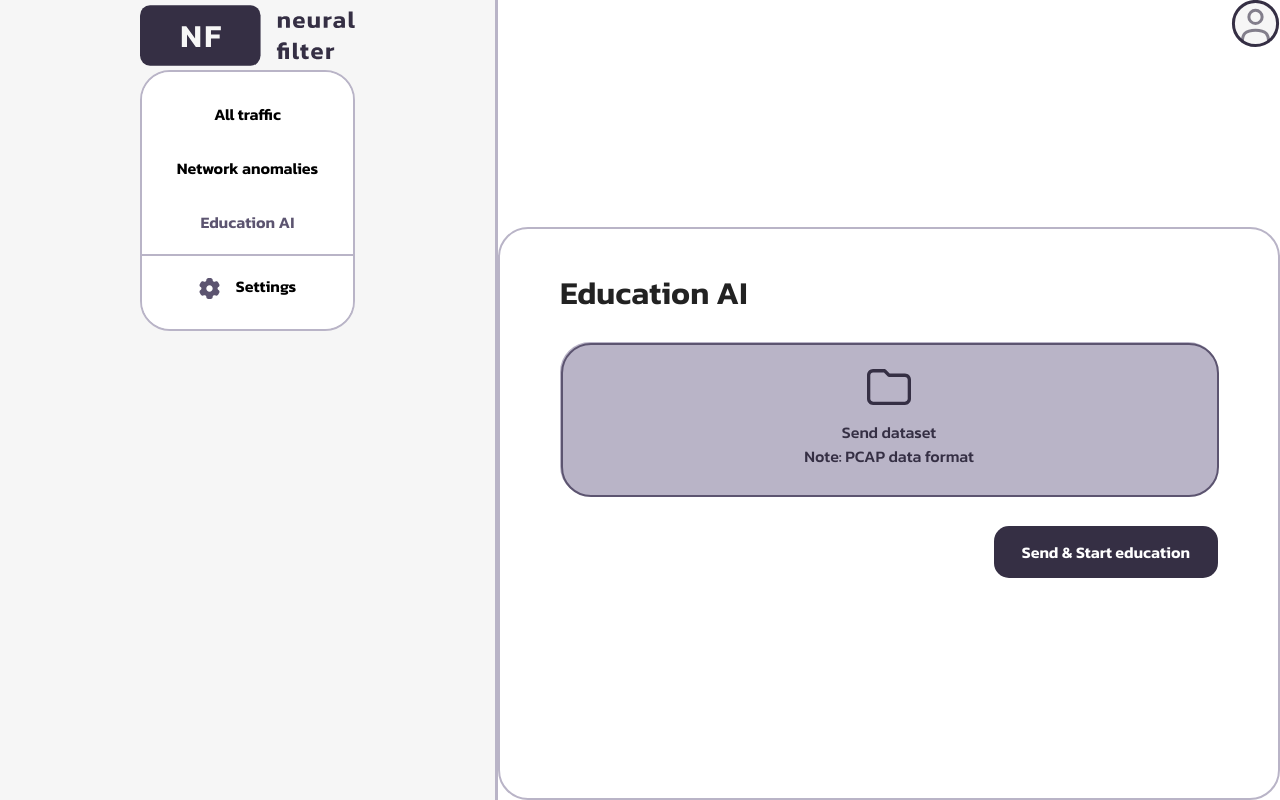
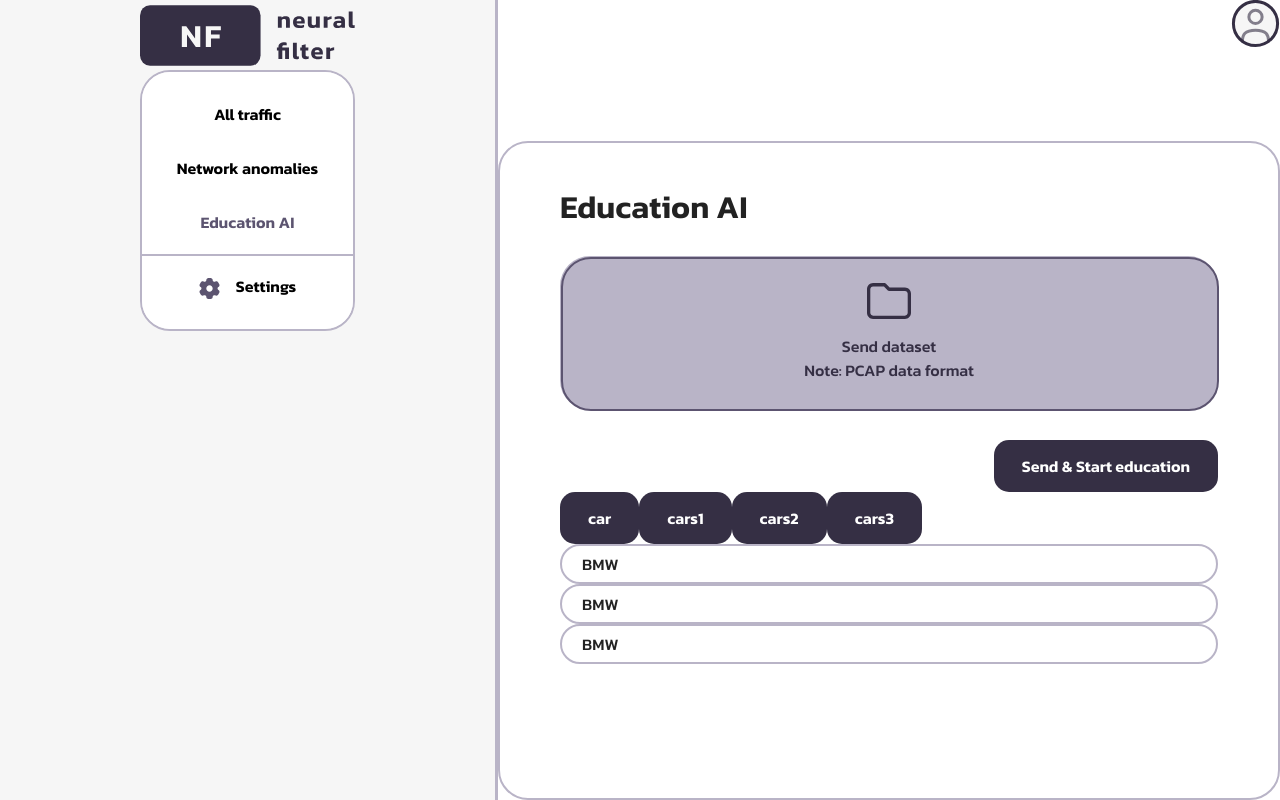
Before and after one commit to timofeiKurkin/neural-filter, a Next.js app: page /education-ai in a window 1280 px wide. Built offline with nearby package versions, Linux system fonts and the light colour scheme.

Commit message:
feat: added request to login

```diff
--- a/app/(auxiliary)/components/Sections/EducationAI/EducationAI.tsx
+++ b/app/(auxiliary)/components/Sections/EducationAI/EducationAI.tsx
@@ -2,6 +2,8 @@ import React from 'react';
 import styles from "./EducationAI.module.scss";
 import MainTitle from "@/app/(auxiliary)/components/UI/TextTemplates/MainTitle";
 import DragDrop from "@/app/(auxiliary)/components/Sections/EducationAI/DragDrop/DragDrop";
+import AnimationTest from "@/app/(auxiliary)/components/UI/AnimationTest/AnimationTest";
+import Filter from "@/app/(auxiliary)/components/UI/AnimationTest/Filter";
 
 const EducationAi = () => {
     return (
@@ -18,6 +20,7 @@ const EducationAi = () => {
                 </div>
 
                 <div>
+                    <Filter/>
                 </div>
             </div>
         </div>
--- a/app/(auxiliary)/components/Sections/LoginSection/LoginSection.tsx
+++ b/app/(auxiliary)/components/Sections/LoginSection/LoginSection.tsx
@@ -14,6 +14,7 @@ const LoginSection: FC = () => {
                            alt={"neural filter logo"}
                            fill
                            quality={100}
+                           priority={true}
                            sizes="(max-width: 768px) 100vw, (max-width: 1200px) 50vw, (max-width: 1920px) 33vw"
                     />
                 </div>
--- /dev/null
+++ b/app/(auxiliary)/components/UI/AnimationTest/AnimationTest.tsx
@@ -0,0 +1,63 @@
+"use client"
+
+import React, {FC, useState} from 'react';
+import {motion, AnimatePresence, Variants} from "framer-motion"
+import RegularText from "@/app/(auxiliary)/components/UI/TextTemplates/RegularText";
+import MainShadow from "@/app/(auxiliary)/components/UI/Borders/MainShadow/MainShadow";
+
+const AnimationTest: FC<{ title: string, children: React.ReactNode }> = ({title = 'click me', children}) => {
+
+    const [isVisible, setVisible] = useState(false)
+
+    const visibilityHandler = () => {
+        setVisible((prevState) => (!prevState))
+    }
+
+    const variants: Variants = {
+        'initial': {
+            height: 0,
+            opacity: 0
+        },
+        'animate': {
+            height: 'auto',
+            opacity: 1
+        },
+        'exit': {
+            height: 0,
+            opacity: 0
+        }
+    }
+
+    return (
+        <div>
+            <div onClick={visibilityHandler}
+                 style={{marginBottom: 10}}>
+                <RegularText>
+                    {title}
+                </RegularText>
+            </div>
+
+            <AnimatePresence initial={false}>
+                {
+                    isVisible && (
+                        <motion.div
+                            variants={variants}
+                            initial={'initial'}
+                            animate={'animate'}
+                            exit={'exit'}
+                            style={{overflow: "hidden"}}
+                        >
+                            <MainShadow>
+                                <div style={{padding: "10px 20px"}}>
+                                    {children}
+                                </div>
+                            </MainShadow>
+                        </motion.div>
+                    )
+                }
+            </AnimatePresence>
+        </div>
+    );
+};
+
+export default AnimationTest;
--- /dev/null
+++ b/app/(auxiliary)/components/UI/AnimationTest/Filter.tsx
@@ -0,0 +1,121 @@
+"use client"
+
+import React, {useState} from 'react';
+import {motion, AnimatePresence, Variants} from "framer-motion";
+import Button from "@/app/(auxiliary)/components/UI/Button/Button";
+import {color_1, color_white} from "@/styles/color";
+import MainShadow from "@/app/(auxiliary)/components/UI/Borders/MainShadow/MainShadow";
+
+const Filter = () => {
+    const data: { category: string, title: string }[] = [
+        {
+            category: "car",
+            title: "BMW"
+        },
+        {
+            category: "car",
+            title: "BMW"
+        }, {
+            category: "car",
+            title: "BMW"
+        },
+        {
+            category: "cars1",
+            title: "BMW1"
+        },
+        {
+            category: "cars1",
+            title: "BMW1"
+        },
+        {
+            category: "cars1",
+            title: "BMW1"
+        },
+        {
+            category: "cars2",
+            title: "BMW2"
+        },
+        {
+            category: "cars2",
+            title: "BMW2"
+        },
+        {
+            category: "cars2",
+            title: "BMW2"
+        },
+        {
+            category: "cars3",
+            title: "BMW3"
+        },
+        {
+            category: "cars3",
+            title: "BMW3"
+        },
+        {
+            category: "cars3",
+            title: "BMW3"
+        }
+    ]
+
+    const [selectedCategory, setSelectedCategory] = useState(data.filter(item => item.category === 'car'))
+
+    const buttons = data.reduce((acc: string[], item) => {
+        if (acc.includes(item.category)) return acc;
+        return [...acc, item.category];
+    }, []);
+
+    const categoryHandler = (category: string) => {
+        console.log(category)
+        setSelectedCategory(data.filter(item => item.category === category))
+    }
+
+    const variants: Variants = {
+        'initial': {
+            height: 0,
+            opacity: 0
+        },
+        'animate': {
+            height: 'auto',
+            opacity: 1
+        },
+        'exit': {
+            height: 0,
+            opacity: 0
+        }
+    }
+
+    return (
+        <div>
+            <motion.div
+                style={{display: "flex"}}
+            >
+                {
+                    buttons.map(btn => (
+                        <Button style={{backgroundColor: color_1, textColor: color_white}}
+                                onClick={() => categoryHandler(btn)} key={`key=${btn}`}>{btn}</Button>
+                    ))
+                }
+            </motion.div>
+
+            <AnimatePresence initial={false}>
+                {selectedCategory.map((item, index) => (
+                    <div key={`key=${item.category}${index}`}>
+                        <motion.div
+                            variants={variants}
+                            initial={"initial"}
+                            animate={"animate"}
+                            exit={"exit"}
+                            style={{overflow: "hidden"}}
+                        >
+                            <MainShadow>
+                                <div style={{padding: "10px 20px"}}>{item.title}</div>
+                            </MainShadow>
+                        </motion.div>
+                    </div>
+                ))}
+            </AnimatePresence>
+        </div>
+    );
+};
+
+export default Filter;
--- a/app/(auxiliary)/components/UI/Button/Button.module.scss
+++ b/app/(auxiliary)/components/UI/Button/Button.module.scss
@@ -6,9 +6,6 @@
     align-items: center;
 
     font-family: inherit;
-    user-select: none;
-    opacity: 1;
-    transition: opacity .6s ease, background-color .5s ease;
     border-radius: 15px;
 
     @media ($phone375_639) {
@@ -35,48 +32,4 @@
         padding: 16px 41px;
         border-radius: 15px;
     }
-
-    .buttonText {
-        @media ($phone375_639) {
-            //height: 24px;
-            //padding-right: 10px;
-        }
-
-        @media ($pad640_991) {
-            //height: 22px;
-            //padding-right: 12px;
-        }
-
-        @media ($pad992_1279) {
-            //height: 23px;
-            //padding-right: 15px;
-        }
-
-        @media ($desktop1280_1439) {
-            //height: 23px;
-            //padding-right: 15px;
-        }
-
-        @media ($desktop1440_1919) {
-            //height: 24px;
-            //margin-right: 15px;
-        }
-
-        @media ($desktop1920) {
-            //height: 25px;
-            //padding-right: 12px;
-        }
-    }
 }
-
-.buttonHover {
-    transition: opacity .6s;
-
-    &:hover {
-        opacity: .9;
-    }
-
-    &:active {
-        opacity: 1;
-    }
-}
--- a/app/(auxiliary)/components/UI/Button/Button.tsx
+++ b/app/(auxiliary)/components/UI/Button/Button.tsx
@@ -1,4 +1,6 @@
 import React, {FC, useRef, useState} from "react";
+
+import {motion, Variants} from "framer-motion";
 
 import ButtonText from "@/app/(auxiliary)/components/UI/TextTemplates/ButtonText";
 
@@ -6,7 +8,7 @@ import styles from "./Button.module.scss"
 
 interface buttonType {
     emoji?: string;
-    disabled?:boolean;
+    disabled?: boolean;
     style: {
         backgroundColor: string;
         textColor: string;
@@ -18,12 +20,20 @@ interface buttonType {
 
 const Button: FC<buttonType> = ({style, emoji, disabled, children, tabIndex, onClick}) => {
     const button = useRef(null)
-    const [hover, setHover] = useState<boolean>(false)
+
+    const variants: Variants = {
+        "initial": {
+            opacity: 1,
+            userSelect: "none"
+        },
+        "hover": {
+            opacity: .8
+        }
+    }
 
     return (
-        <button type={"button"} className={`${styles.button} ${hover && styles.buttonHover}`}
-                onMouseEnter={() => setHover(true)}
-                onMouseLeave={() => setHover(false)}
+        <motion.button type={"button"}
+                       className={`${styles.button}`}
                        ref={button}
                        tabIndex={tabIndex}
                        disabled={disabled}
@@ -32,11 +42,15 @@ const Button: FC<buttonType> = ({style, emoji, disabled, children, tabIndex, onC
                            backgroundColor: style.backgroundColor,
                            color: style.textColor
                        }}
+
+                       variants={variants}
+                       initial={'initial'}
+                       whileHover={'hover'}
         >
             <span className={styles.buttonText}>
                 <ButtonText>{children}</ButtonText>
             </span>
-        </button>
+        </motion.button>
     );
 };
 
--- a/app/(routers)/(withHeader)/all-traffic/func.ts
+++ b/app/(routers)/(withHeader)/all-traffic/func.ts
@@ -1,6 +1,6 @@
 import axios, {AxiosResponse} from "axios";
 import {AuthResponse, AxiosErrorType, UnknownError} from "@/app/(auxiliary)/types/AxiosTypes/AxiosTypes";
-import All_traffic from "@/app/(auxiliary)/lib/axios/services/all_traffic/all_traffic";
+import All_traffic from "@/app/(auxiliary)/lib/axios/services/All_traffic/All_traffic";
 
 type GetInterfaceType = () => Promise<AxiosResponse<AuthResponse> | AxiosErrorType | UnknownError>
 export const getInterface: GetInterfaceType = async () => {
```
Also changed, not shown: app/(auxiliary)/components/Blocks/LoginBlock/LoginBlock.tsx (+22 -19 lines), app/(auxiliary)/lib/axios/services/User/UserService.ts (added, +12 -0 lines), app/(routers)/(withoutHeader)/login/login.ts (added, +23 -0 lines), app/(auxiliary)/lib/axios/services/All_traffic/All_traffic.ts (renamed from app/(auxiliary)/lib/axios/services/all_traffic/all_traffic.ts). Lines whose indentation alone changed are shown as unchanged.
